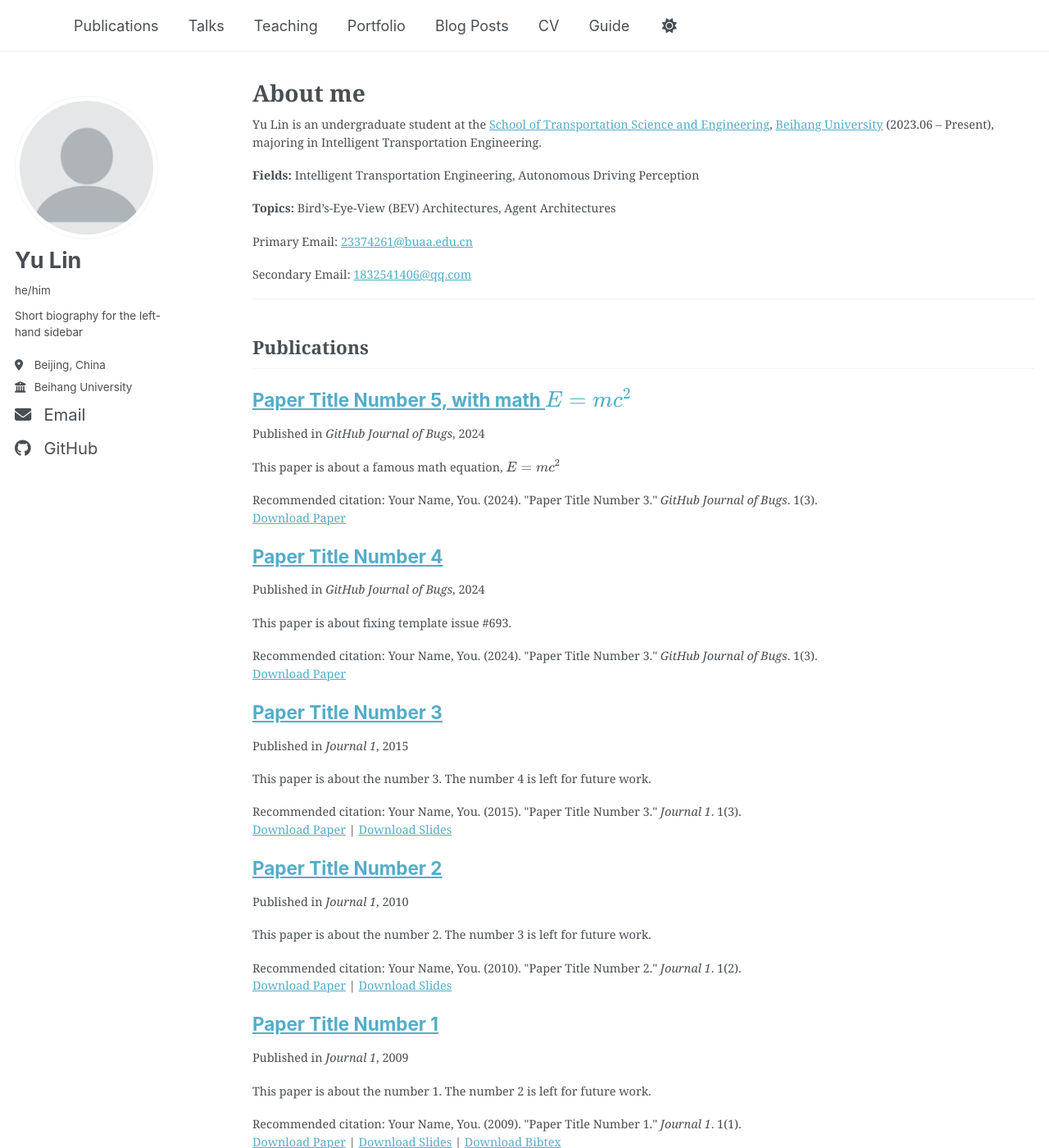
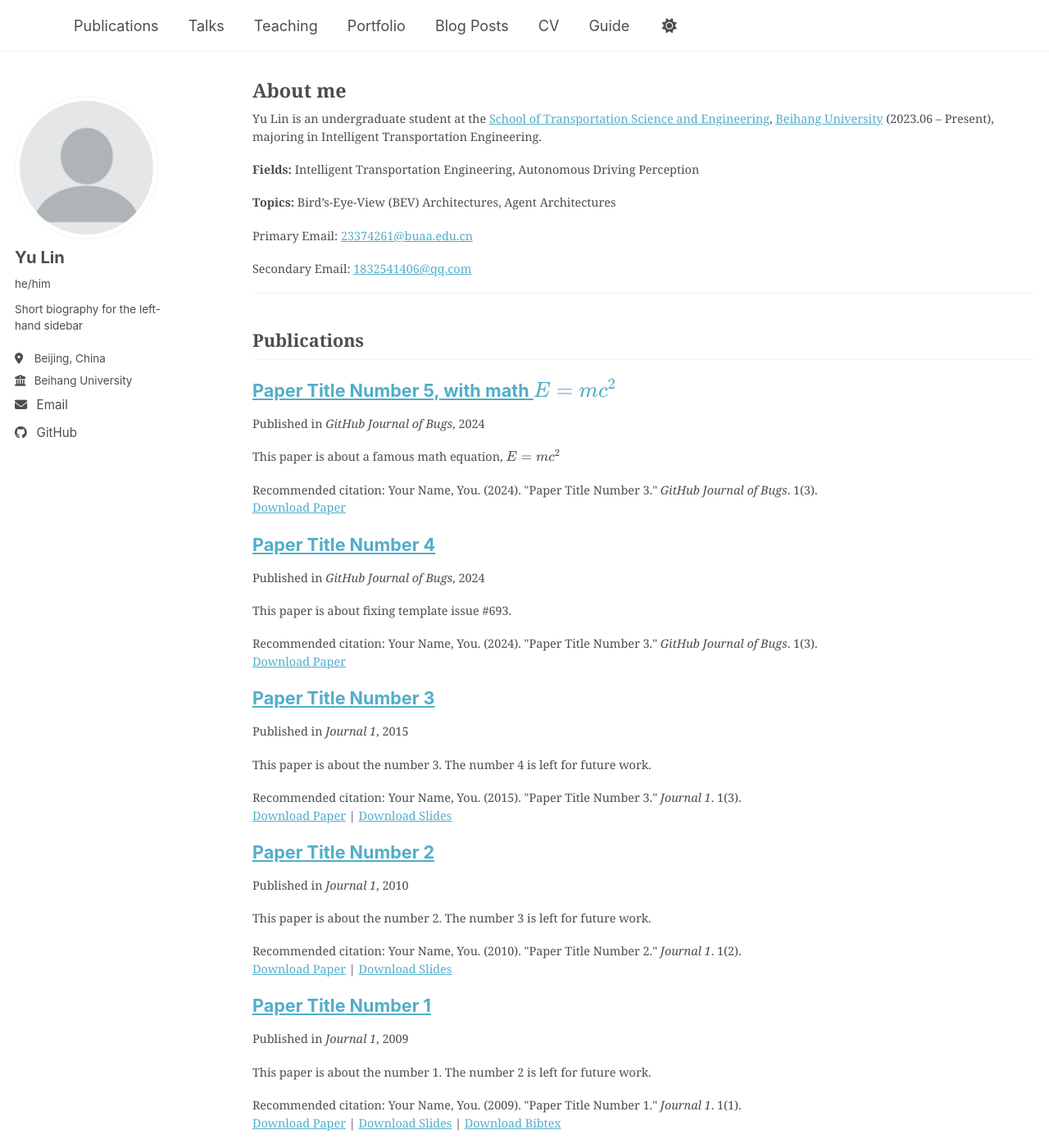
Before and after one commit to buaaeducn/buaaeducn.github.io, a Jekyll site: the page built from _pages/about.md, in a window 1280 px wide and 1400 px high. Shown: the whole window at 82% size. Built offline with Jekyll 4.4.1, drawn with Linux system fonts in a browser that asks for light colours; a script bundle is joined from its source files by our own code; library files that are not in the unit come from our copies.

Commit message:
Update _themes.scss

```diff
--- a/_sass/_themes.scss
+++ b/_sass/_themes.scss
@@ -32,9 +32,9 @@ $garamond                   : Garamond, serif;
 /* Type scale */
 $type-size-1                : 2.1em;  // ~39.056px
 $type-size-2                : 1.953em;  // ~31.248px
-$type-size-3                : 1.563em;  // ~25.008px
-$type-size-4                : 1.25em;   // ~20px
-$type-size-5                : 1.5em;      // ~16px
+$type-size-3                : 1.3em;  // ~25.008px
+$type-size-4                : 1.2em;   // ~20px
+$type-size-5                : 1.125em;      // ~16px
 $type-size-6                : 0.75em;   // ~12px
 $type-size-7                : 0.6875em; // ~11px
 $type-size-8                : 0.625em;  // ~10px
```
